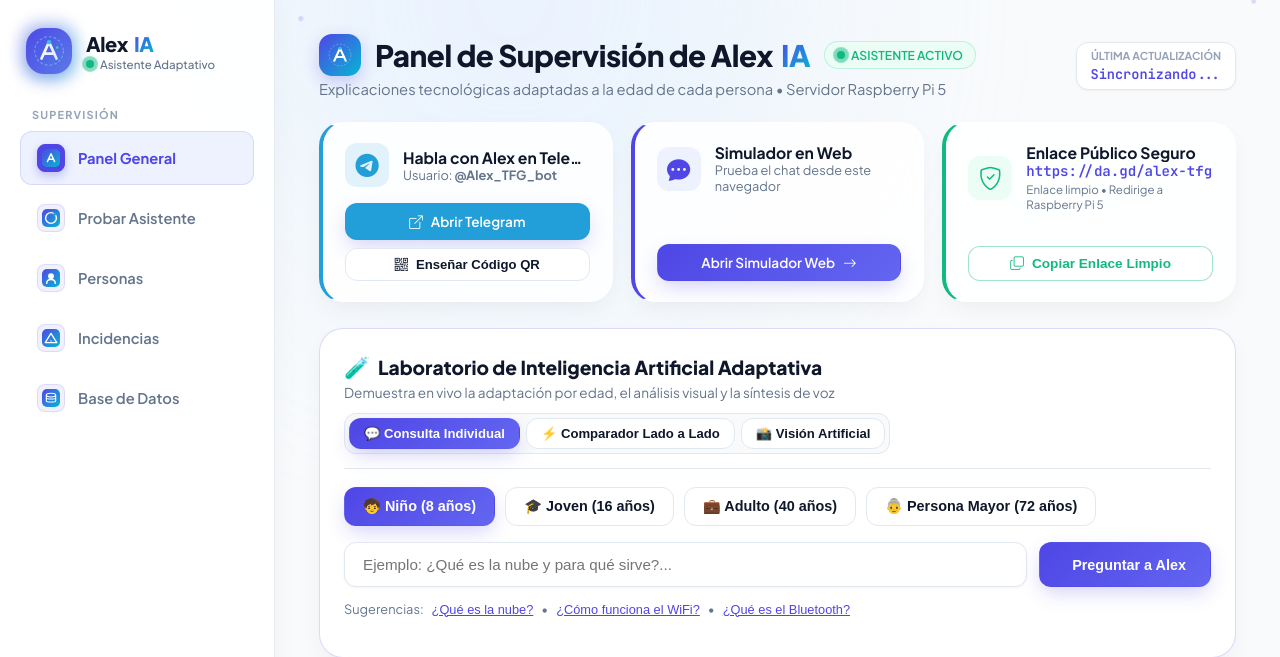
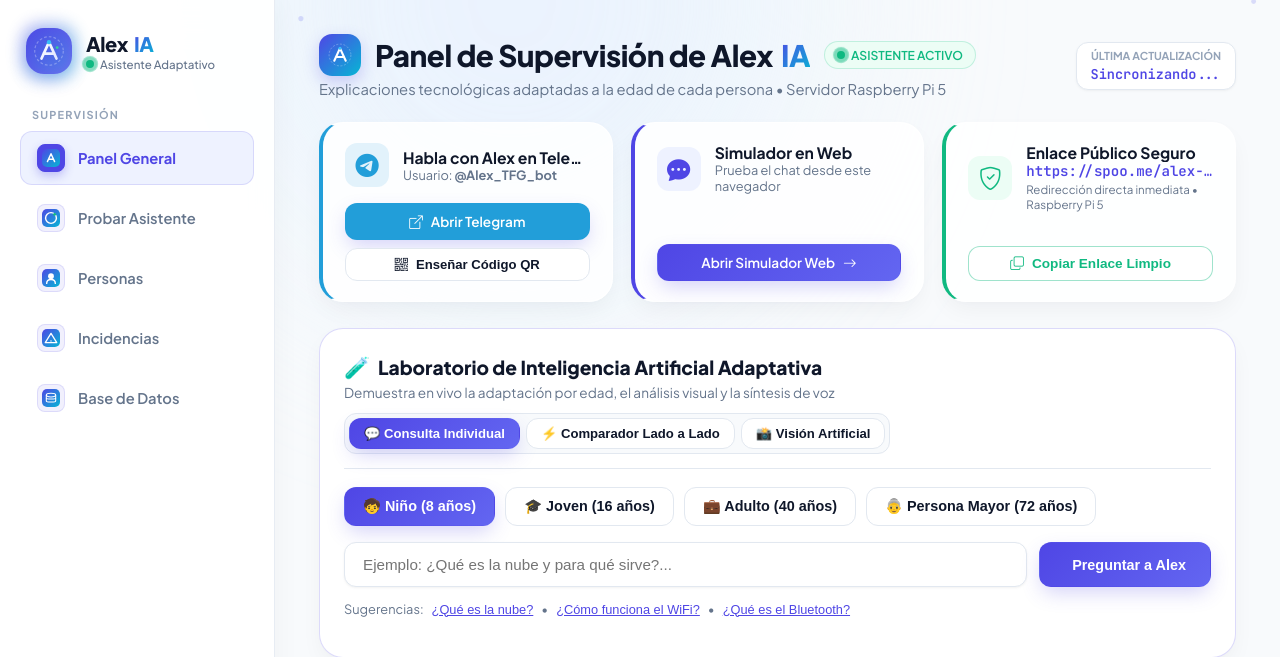
Before and after one commit to AlexPolo-byte/TFG, a Flask app: page / in a window 1280 px wide. Shown: the top 657 px of the page. Run offline with Flask 3, Linux system fonts and the light colour scheme; the visitor is signed in with stand-in values (Sample User, id 1); data that the repository does not hold is empty; parts of the project's set-up code (start-up, migrations or seed data) failed here and were passed over; some libraries are stand-ins or nearby versions.

Commit message:
fix(ui): use spoo.me/alex-tfg for direct instant redirect without interstitial warning page

```diff
--- a/frontend/templates/dashboard.html
+++ b/frontend/templates/dashboard.html
@@ -85,9 +85,9 @@
             <div style="min-width: 0; flex: 1;">
                 <div style="font-weight: 700; font-size: 0.98rem; color: var(--text-title); white-space: nowrap; overflow: hidden; text-overflow: ellipsis;">Enlace Público Seguro</div>
                 <div style="font-size: 0.88rem; color: var(--primary); font-family: 'JetBrains Mono', monospace; font-weight: 700; white-space: nowrap; overflow: hidden; text-overflow: ellipsis;" id="ngrok-link-text">
-                    https://da.gd/alex-tfg
+                    https://spoo.me/alex-tfg
                 </div>
-                <div style="font-size: 0.72rem; color: var(--text-muted); margin-top: 2px;">Enlace limpio &bull; Redirige a Raspberry Pi 5</div>
+                <div style="font-size: 0.72rem; color: var(--text-muted); margin-top: 2px;">Redirección directa inmediata &bull; Raspberry Pi 5</div>
             </div>
         </div>
         <div style="width: 100%;">
@@ -821,10 +821,10 @@
 
     // 2. Copy Tunnel URL with Toast Feedback
     function copyTunnelUrl() {
-        const cleanUrl = "https://da.gd/alex-tfg";
+        const cleanUrl = "https://spoo.me/alex-tfg";
         navigator.clipboard.writeText(cleanUrl).then(() => {
             if (window.showToast) {
-                window.showToast('Enlace Copiado', 'https://da.gd/alex-tfg copiado al portapapeles', 'success');
+                window.showToast('Enlace Copiado', 'https://spoo.me/alex-tfg copiado al portapapeles', 'success');
             }
         }).catch(() => {
             alert(cleanUrl);
@@ -1241,11 +1241,11 @@
                 if (slaEl) slaEl.innerText = `${data.sla.avg_latency}s`;
             }
 
-            // Link Ngrok / Acceso Limpio
-            currentNgrokUrl = "https://da.gd/alex-tfg";
+            // Link Ngrok / Acceso Limpio Directo
+            currentNgrokUrl = "https://spoo.me/alex-tfg";
             const ngrokLinkText = document.getElementById('ngrok-link-text');
             if (ngrokLinkText) {
-                ngrokLinkText.innerText = "https://da.gd/alex-tfg";
+                ngrokLinkText.innerText = "https://spoo.me/alex-tfg";
             }
 
             // Charts
```
